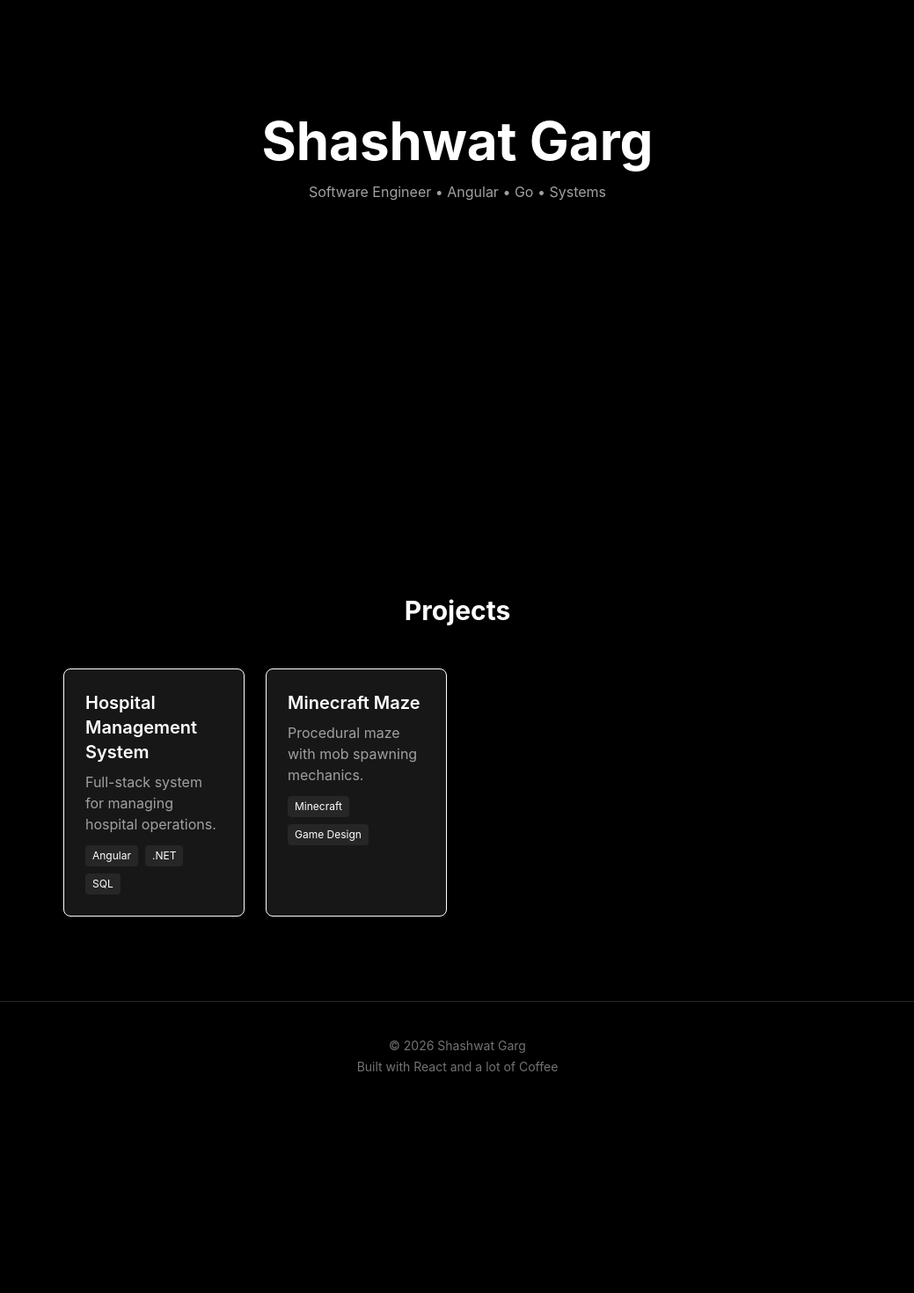
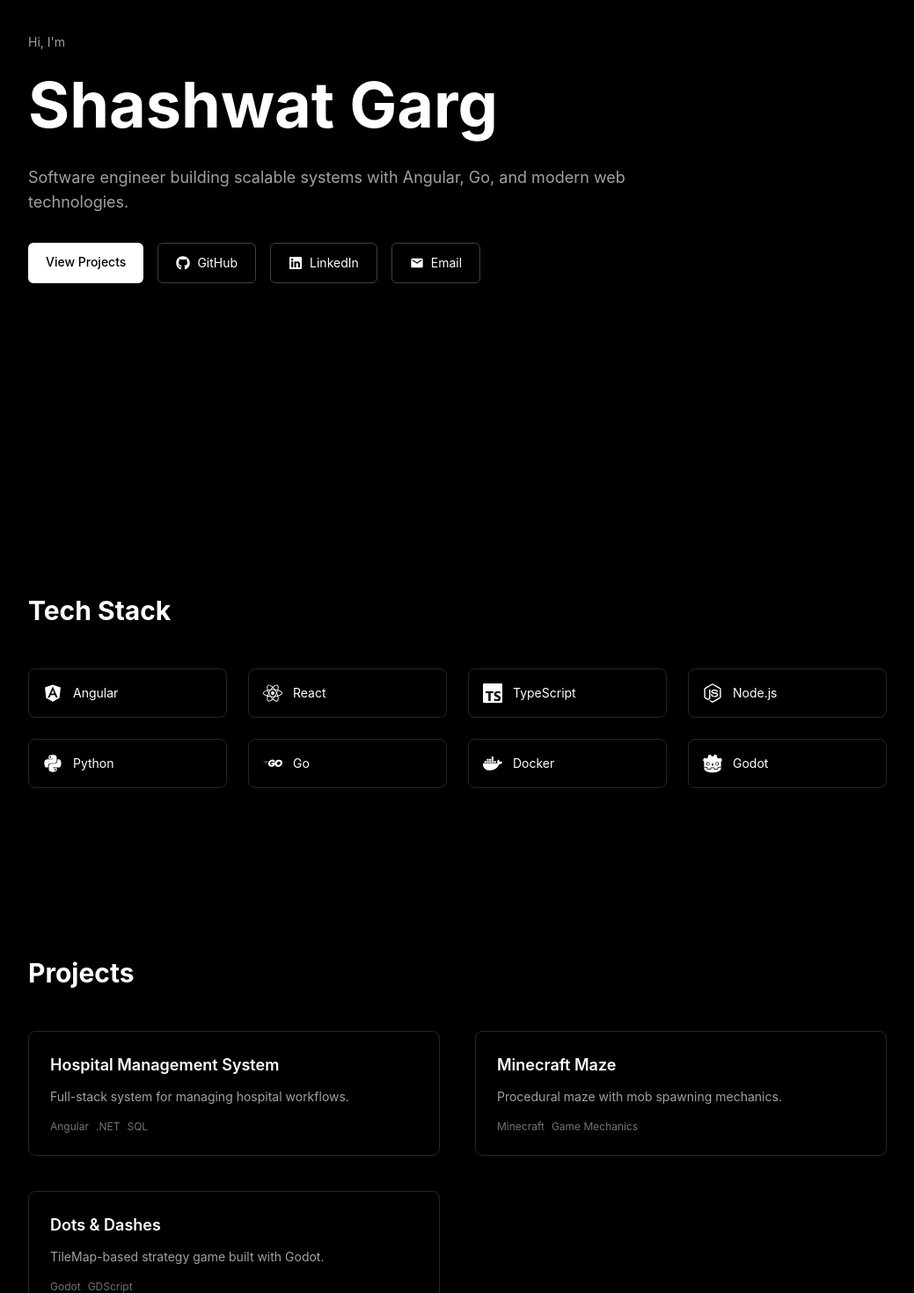
Before and after one commit to Garg-Shashwat/Garg-Shashwat.github.io, a React (Vite) app: page / in a window 1280 px wide. Shown: the part 220-1690 px from the top of the page at 88% size, without its empty margins (120-1159 px from the left). Before the commit the page ends 1483 px from the top, so only its background shows below. Built offline with nearby package versions, Linux system fonts and the light colour scheme.

Commit message:
feat: UI improvements

```diff
--- a/src/App.tsx
+++ b/src/App.tsx
@@ -1,14 +1,18 @@
 import Footer from "@/components/Footer";
-import Navbar from "@/components/NavBar";
+import Navbar from "@/components/Navbar";
 import Description from "@/sections/Description";
 import Projects from "@/sections/Projects";
+import TechStack from "@/sections/TechStack";
 
 function App() {
   return (
     <main className="bg-black text-white min-h-screen">
       <Navbar />
-      <Description />
-      <Projects />
+      <div className="max-w-5xl mx-auto px-6">
+        <Description />
+        <TechStack />
+        <Projects />
+      </div>
       <Footer />
     </main>
   );
--- a/src/components/Footer.tsx
+++ b/src/components/Footer.tsx
@@ -1,11 +1,39 @@
+import { FaGithub, FaLinkedin } from "react-icons/fa";
+import { MdEmail } from "react-icons/md";
+
 export default function Footer() {
   return (
     <footer
       id="contact"
-      className="py-10 text-center text-sm text-neutral-500 border-t border-neutral-800"
+      className="mt-24 py-10 border-t border-neutral-800 text-sm text-neutral-400"
     >
-      <p>© 2026 Shashwat Garg</p>
-      <p className="mt-1">Built with React and a lot of Coffee</p>
+      <div className="flex flex-col md:flex-row justify-between items-center gap-4 px-4">
+        <p>© 2026 Shashwat Garg</p>
+
+        <div className="flex gap-6 text-lg">
+          <a href="mailto:your@email.com" className="hover:text-white">
+            <MdEmail />
+          </a>
+
+          <a
+            href="https://github.com/YOUR_USERNAME"
+            target="_blank"
+            rel="noopener noreferrer"
+            className="hover:text-white"
+          >
+            <FaGithub />
+          </a>
+
+          <a
+            href="https://linkedin.com/in/YOUR_PROFILE"
+            target="_blank"
+            rel="noopener noreferrer"
+            className="hover:text-white"
+          >
+            <FaLinkedin />
+          </a>
+        </div>
+      </div>
     </footer>
   );
 }
--- a/src/components/Navbar.tsx
+++ b/src/components/Navbar.tsx
@@ -5,6 +5,9 @@
         <h1 className="font-semibold text-lg">Shashwat</h1>
 
         <div className="flex gap-6 text-sm">
+          <a href="#tech" className="hover:text-neutral-300">
+            Tech Stack
+          </a>
           <a href="#projects" className="hover:text-neutral-300">
             Projects
           </a>
--- a/src/components/ProjectCard.tsx
+++ b/src/components/ProjectCard.tsx
@@ -5,18 +5,17 @@
 export default function ProjectCard({ title, description, tech }: Project) {
   return (
     <motion.div
-      whileHover={{ y: -6 }}
-      transition={{ type: "spring", stiffness: 200 }}
-      className="border rounded-lg p-6 bg-neutral-900 text-white"
+      whileHover={{ y: -4 }}
+      transition={{ type: "spring", stiffness: 220 }}
+      className="border border-neutral-800 rounded-lg p-6 hover:border-neutral-700 transition-colors"
     >
-      <h3 className="text-xl font-semibold">{title}</h3>
-      <p className="text-neutral-400 mt-2">{description}</p>
+      <h3 className="text-lg font-semibold">{title}</h3>
 
-      <div className="flex gap-2 mt-3 flex-wrap">
+      <p className="text-neutral-400 text-sm mt-3">{description}</p>
+
+      <div className="flex gap-2 flex-wrap mt-4 text-xs text-neutral-500">
         {tech.map((t) => (
-          <span key={t} className="text-xs bg-neutral-800 px-2 py-1 rounded">
-            {t}
-          </span>
+          <span key={t}>{t}</span>
         ))}
       </div>
     </motion.div>
--- a/src/data/projects.ts
+++ b/src/data/projects.ts
@@ -1,12 +1,19 @@
-export const projects = [
+import type { Project } from "@/types/project";
+
+export const projects: Project[] = [
   {
     title: "Hospital Management System",
-    description: "Full-stack system for managing hospital operations.",
+    description: "Full-stack system for managing hospital workflows.",
     tech: ["Angular", ".NET", "SQL"],
   },
   {
     title: "Minecraft Maze",
     description: "Procedural maze with mob spawning mechanics.",
-    tech: ["Minecraft", "Game Design"],
+    tech: ["Minecraft", "Game Mechanics"],
+  },
+  {
+    title: "Dots & Dashes",
+    description: "TileMap-based strategy game built with Godot.",
+    tech: ["Godot", "GDScript"],
   },
 ];
--- /dev/null
+++ b/src/data/tech.ts
@@ -0,0 +1,20 @@
+import {
+  FaAngular,
+  FaDocker,
+  FaNodeJs,
+  FaPython,
+  FaReact,
+} from "react-icons/fa";
+import { FaGolang } from "react-icons/fa6";
+import { SiGodotengine, SiTypescript } from "react-icons/si";
+
+export const tech = [
+  { name: "Angular", icon: FaAngular },
+  { name: "React", icon: FaReact },
+  { name: "TypeScript", icon: SiTypescript },
+  { name: "Node.js", icon: FaNodeJs },
+  { name: "Python", icon: FaPython },
+  { name: "Go", icon: FaGolang },
+  { name: "Docker", icon: FaDocker },
+  { name: "Godot", icon: SiGodotengine },
+];
--- a/src/sections/Description.tsx
+++ b/src/sections/Description.tsx
@@ -1,22 +1,81 @@
 import { motion } from "framer-motion";
+import { FaGithub, FaLinkedin } from "react-icons/fa";
+import { MdEmail } from "react-icons/md";
 
-export default function Description() {
+export default function Hero() {
   return (
-    <section
-      id="description"
-      className="h-screen flex items-center justify-center text-center px-6"
-    >
-      <motion.div
-        initial={{ opacity: 0, y: 40 }}
-        animate={{ opacity: 1, y: 0 }}
-        transition={{ duration: 0.7 }}
-      >
-        <h1 className="text-5xl md:text-6xl font-bold">Shashwat Garg</h1>
+    <section className="min-h-screen flex items-center">
+      <div className="max-w-3xl">
+        <motion.p
+          initial={{ opacity: 0, y: 10 }}
+          animate={{ opacity: 1, y: 0 }}
+          transition={{ delay: 0.1 }}
+          className="text-sm text-neutral-400 mb-4"
+        >
+          Hi, I'm
+        </motion.p>
 
-        <p className="text-neutral-400 mt-4">
-          Software Engineer • Angular • Go • Systems
-        </p>
-      </motion.div>
+        <motion.h1
+          initial={{ opacity: 0, y: 20 }}
+          animate={{ opacity: 1, y: 0 }}
+          transition={{ delay: 0.2 }}
+          className="text-5xl md:text-7xl font-bold leading-tight"
+        >
+          Shashwat Garg
+        </motion.h1>
+
+        <motion.p
+          initial={{ opacity: 0, y: 20 }}
+          animate={{ opacity: 1, y: 0 }}
+          transition={{ delay: 0.3 }}
+          className="mt-6 text-lg text-neutral-400"
+        >
+          Software engineer building scalable systems with Angular, Go, and
+          modern web technologies.
+        </motion.p>
+
+        <motion.div
+          initial={{ opacity: 0, y: 20 }}
+          animate={{ opacity: 1, y: 0 }}
+          transition={{ delay: 0.4 }}
+          className="mt-8 flex gap-4"
+        >
+          <a
+            href="#projects"
+            className="px-5 py-3 bg-white text-black rounded-md text-sm font-medium hover:bg-neutral-200 transition"
+          >
+            View Projects
+          </a>
+
+          <a
+            href="https://github.com/YOUR_USERNAME"
+            target="_blank"
+            rel="noopener noreferrer"
+            className="px-5 py-3 border border-neutral-700 rounded-md text-sm flex items-center gap-2 hover:border-neutral-500 transition"
+          >
+            <FaGithub size={16} />
+            GitHub
+          </a>
+
+          <a
+            href="https://linkedin.com/in/YOUR_PROFILE"
+            target="_blank"
+            rel="noopener noreferrer"
+            className="px-5 py-3 border border-neutral-700 rounded-md text-sm flex items-center gap-2 hover:border-neutral-500 transition"
+          >
+            <FaLinkedin size={16} />
+            LinkedIn
+          </a>
+
+          <a
+            href="mailto:your@email.com"
+            className="px-5 py-3 border border-neutral-700 rounded-md text-sm flex items-center gap-2 hover:border-neutral-500 transition"
+          >
+            <MdEmail size={16} />
+            Email
+          </a>
+        </motion.div>
+      </div>
     </section>
   );
 }
--- a/src/sections/Projects.tsx
+++ b/src/sections/Projects.tsx
@@ -5,21 +5,19 @@
 
 export default function Projects() {
   return (
-    <section id="projects" className="py-24 px-6">
-      <h2 className="text-3xl font-bold text-center mb-12">Projects</h2>
+    <section id="projects" className="py-24">
+      <h2 className="text-3xl font-bold mb-12">Projects</h2>
 
       <motion.div
-        initial={{ opacity: 0 }}
-        whileInView={{ opacity: 1 }}
+        initial={{ opacity: 0, y: 30 }}
+        whileInView={{ opacity: 1, y: 0 }}
         transition={{ duration: 0.6 }}
-        viewport={{ once: true }}
-        className="grid md:grid-cols-2 gap-6 max-w-4xl mx-auto"
+        viewport={{ once: true, margin: "-100px" }}
+        className="grid md:grid-cols-2 gap-10"
       >
-        <div className="grid md:grid-cols-2 gap-6 max-w-4xl mx-auto">
-          {projects.map((p) => (
-            <ProjectCard key={p.title} {...p} />
-          ))}
-        </div>
+        {projects.map((p) => (
+          <ProjectCard key={p.title} {...p} />
+        ))}
       </motion.div>
     </section>
   );
--- /dev/null
+++ b/src/sections/TechStack.tsx
@@ -0,0 +1,41 @@
+import { motion } from "framer-motion";
+
+import { tech } from "@/data/tech";
+
+export default function TechStack() {
+  return (
+    <section className="py-24">
+      <h2 className="text-3xl font-bold mb-12">Tech Stack</h2>
+
+      <motion.div
+        variants={{
+          hidden: { opacity: 0 },
+          show: {
+            opacity: 1,
+            transition: {
+              staggerChildren: 0.1,
+            },
+          },
+        }}
+        initial="hidden"
+        whileInView="show"
+        viewport={{ once: true }}
+        className="grid grid-cols-2 md:grid-cols-4 gap-6"
+      >
+        {tech.map(({ name, icon: Icon }) => (
+          <motion.div
+            key={name}
+            variants={{
+              hidden: { opacity: 0, y: 20 },
+              show: { opacity: 1, y: 0 },
+            }}
+            className="flex items-center gap-3 border border-neutral-800 rounded-lg p-4 hover:border-neutral-700 transition"
+          >
+            <Icon size={22} />
+            <span className="text-sm">{name}</span>
+          </motion.div>
+        ))}
+      </motion.div>
+    </section>
+  );
+}
```
